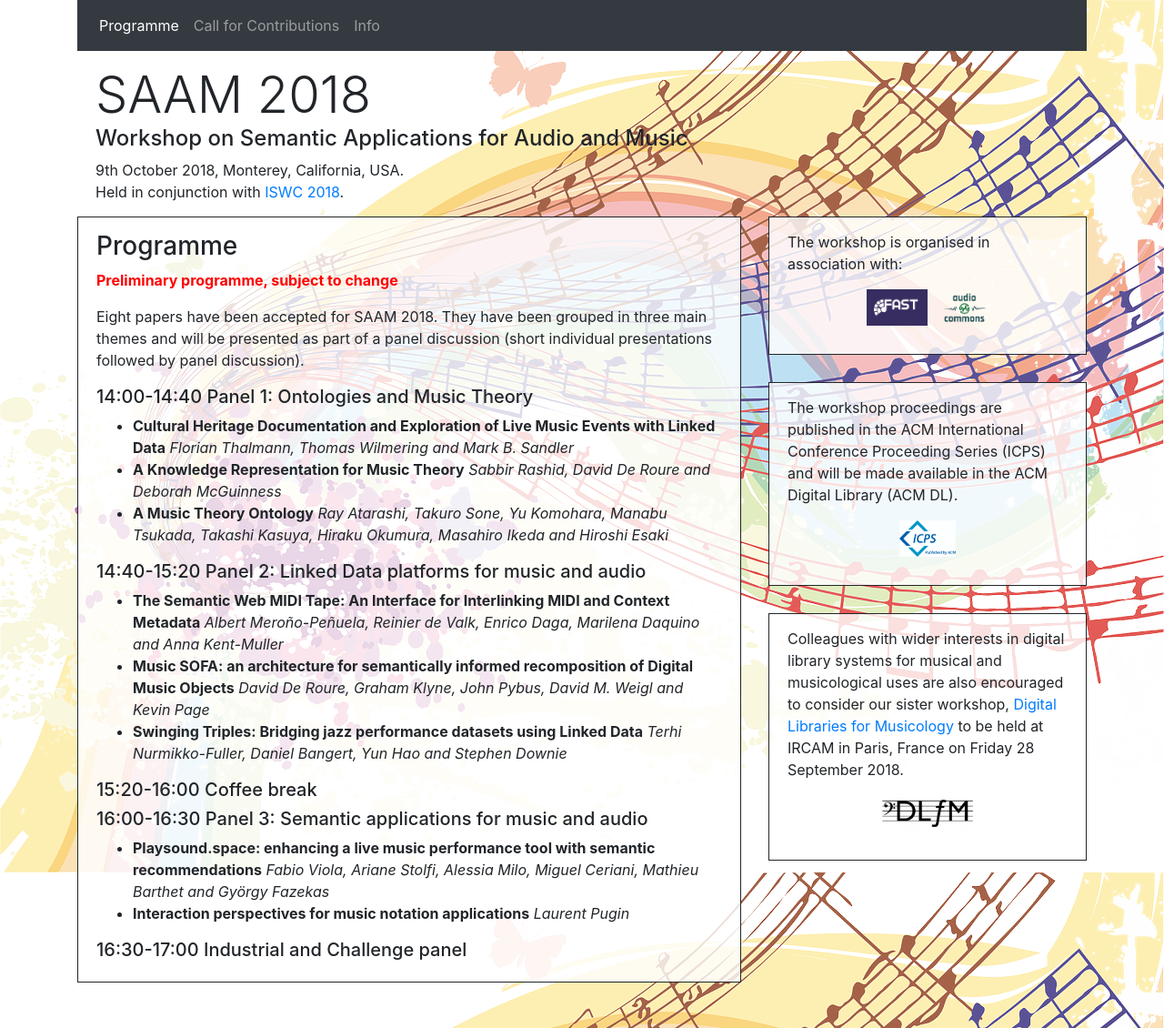
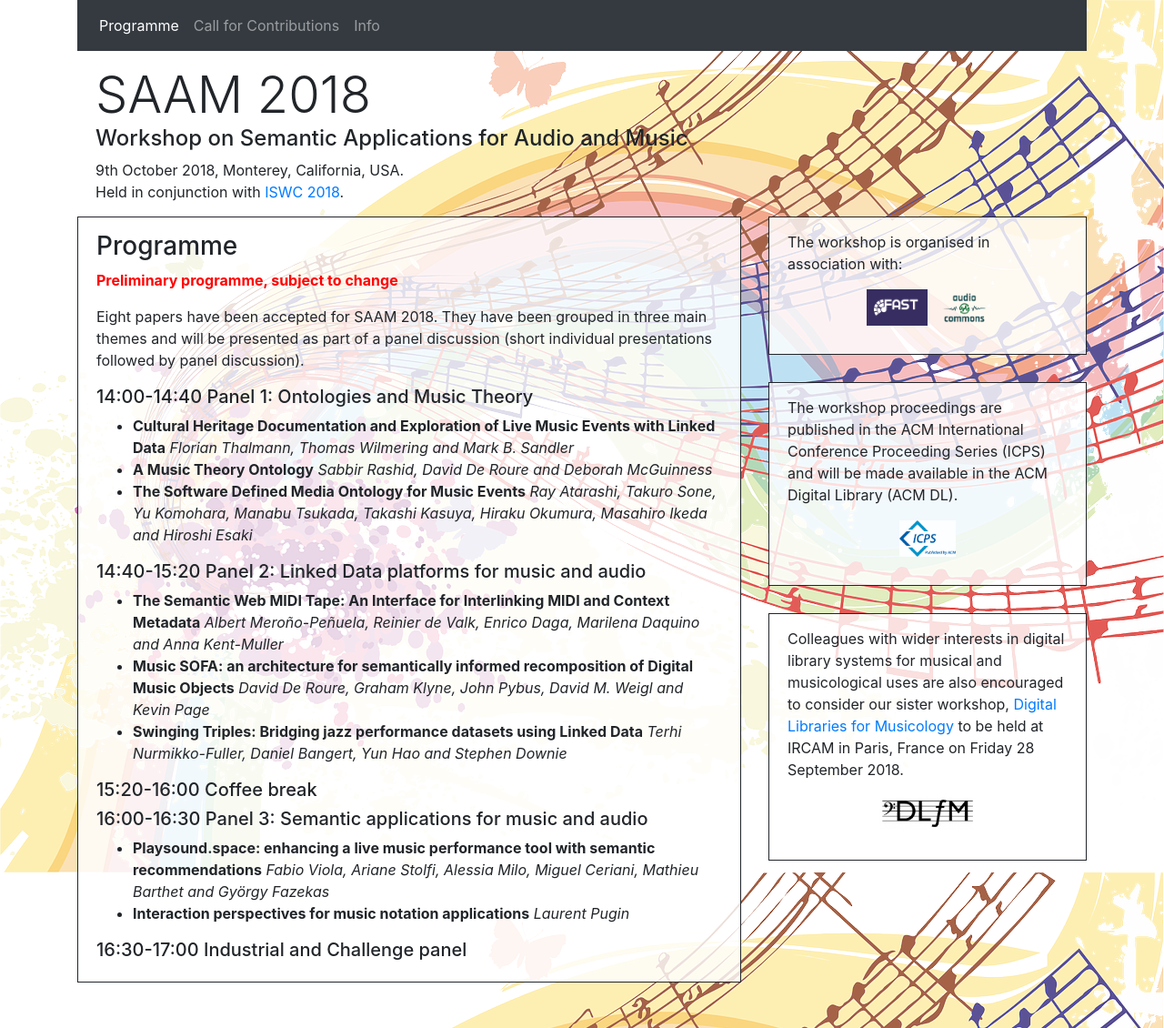
Before and after one commit to AudioCommons/SAAM2018-Website, a Jekyll site: the page built from program.md, in a window 1280 px wide. Shown: the whole page at 91% size. Built offline with Jekyll 4.4.1, drawn with Linux system fonts in a browser that asks for light colours; nearby versions of some CDN libraries.

Commit message:
Fix mismacthed paper titles

```diff
--- a/program.md
+++ b/program.md
@@ -15,9 +15,9 @@ They have been grouped in three main themes and will be presented as part of a p
 ##### 14:00-14:40 Panel 1: Ontologies and Music Theory
 -	__Cultural Heritage Documentation and Exploration of Live Music Events with Linked Data__
   _Florian Thalmann, Thomas Wilmering and Mark B. Sandler_
-- __A Knowledge Representation for Music Theory__
+- __A Music Theory Ontology__
   _Sabbir Rashid, David De Roure and Deborah McGuinness_
-- __A Music Theory Ontology__
+- __The Software Defined Media Ontology for Music Events__
   _Ray Atarashi, Takuro Sone, Yu Komohara, Manabu Tsukada, Takashi Kasuya, Hiraku Okumura, Masahiro Ikeda and Hiroshi Esaki_
 
 ##### 14:40-15:20 Panel 2: Linked Data platforms for music and audio
```
